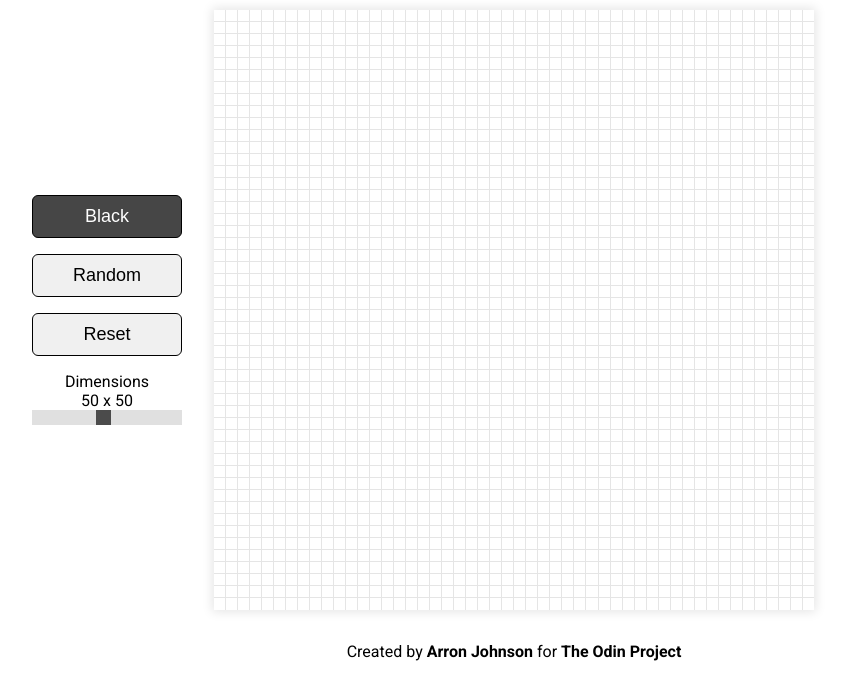
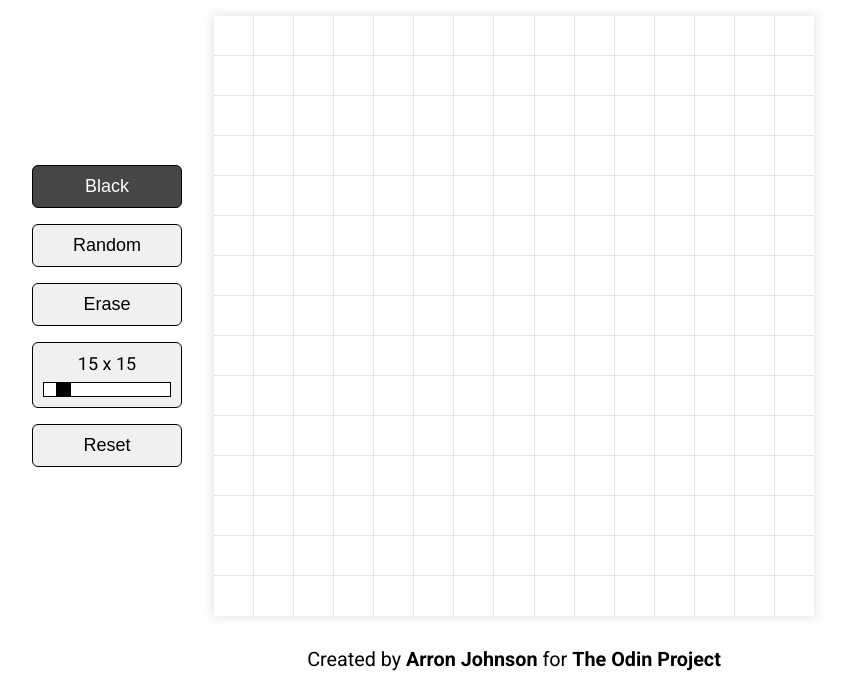
Before and after one commit to arronjohnson/etch-a-sketch, a plain HTML site: page index.html in a window 1280 px wide. Shown: the part 100-800 px from the top of the page, without its empty margins (126-973 px from the left). Drawn offline with Linux system fonts and the light colour scheme.

Commit message:
Add erase button

```diff
--- a/index.html
+++ b/index.html
@@ -16,13 +16,13 @@
     <section class="controls">
       <button class="mode toggled" name="black">Black</button>
       <button class="mode" name="random">Random</button>
+      <button class="mode" name="erase">Erase</button>
+      <div class="resize">
+        <p id="sizeValue">15 x 15</p>
+        <input id="sizeSlider" class="slider" type="range" min="5" max="100"
+          step="5" value="15">
+      </div>
       <button class="reset">Reset</button>
-      <div class="resize">
-        <p>Dimensions</p>
-        <p id="sizeValue">50 x 50</p>
-        <input id="sizeSlider" class="slider" type="range" min="5" max="100"
-          step="5" value="50">
-      </div>
     </section>
     <section class="grid"></section>
     <section class="spacer"></section>
--- a/script.js
+++ b/script.js
@@ -1,5 +1,5 @@
 const DEFAULT_MODE = "black";
-const DEFAULT_SIZE = 50;
+const DEFAULT_SIZE = 15;
 
 let currentMode = DEFAULT_MODE;
 let currentSize = DEFAULT_SIZE;
@@ -43,9 +43,11 @@ function randomColor() {
 
 function colorCell(e) {
   if (!mouseDown && e.type === "mouseenter") return;
-  // e.target.classList.add("active");
 
   switch (currentMode) {
+    case "erase":
+      e.target.removeAttribute("style");
+      break;
     case "random":
       e.target.style.backgroundColor = randomColor();
       break;
--- a/style.css
+++ b/style.css
@@ -16,8 +16,12 @@ body {
   display: flex;
   flex-direction: column;
   font-family: "Roboto", sans-serif;
-  font-size: 16px;
+  font-size: 18px;
   justify-content: center;
+}
+
+h1 {
+  font-size: 2.6em;
 }
 
 a {
@@ -29,7 +33,7 @@ button {
   background-color: rgb(240, 240, 240);
   border: 1px solid black;
   border-radius: 6px;
-  font-size: 18px;
+  font-size: inherit;
   padding: 10px 20px;
 }
 
@@ -47,6 +51,11 @@ main {
   display: flex;
 }
 
+footer {
+  font-size: 1.1em;
+  text-align: center;
+}
+
 .controls,
 .spacer {
   width: 150px;
@@ -59,24 +68,23 @@ main {
 }
 
 .resize {
+  background-color: rgb(240, 240, 240);
+  border: 1px solid black;
+  border-radius: 6px;
   display: flex;
   flex-direction: column;
+  gap: 8px;
+  padding: 10px 10px;
   text-align: center;
 }
 
 .slider {
   -webkit-appearance: none;
   -webkit-transition: 0.2s;
-  background: #d3d3d3;
+  background-color: white;
+  border: 1px solid black;
   height: 15px;
-  outline: none;
-  opacity: 0.7;
   transition: opacity 0.2s;
-  /* width: 100%; */
-}
-
-.slider:hover {
-  opacity: 1;
 }
 
 .slider::-webkit-slider-thumb {
```
